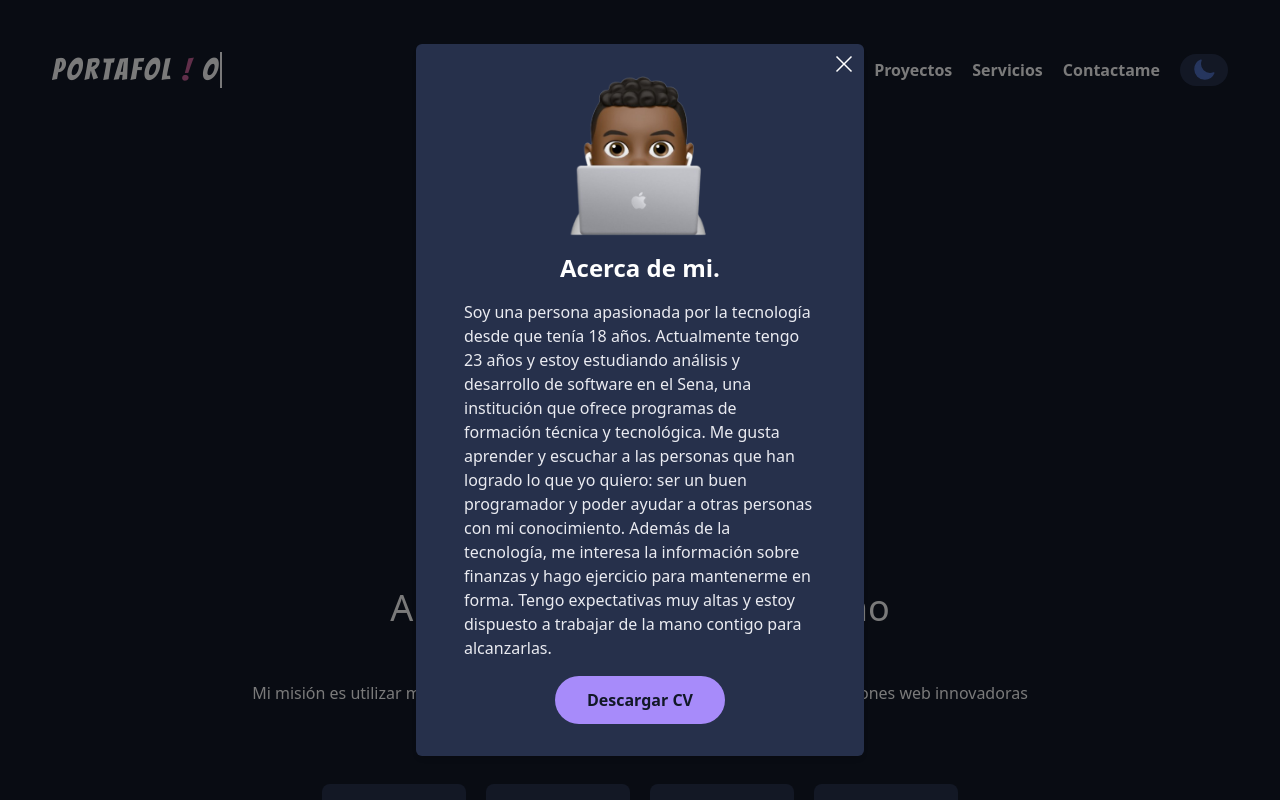
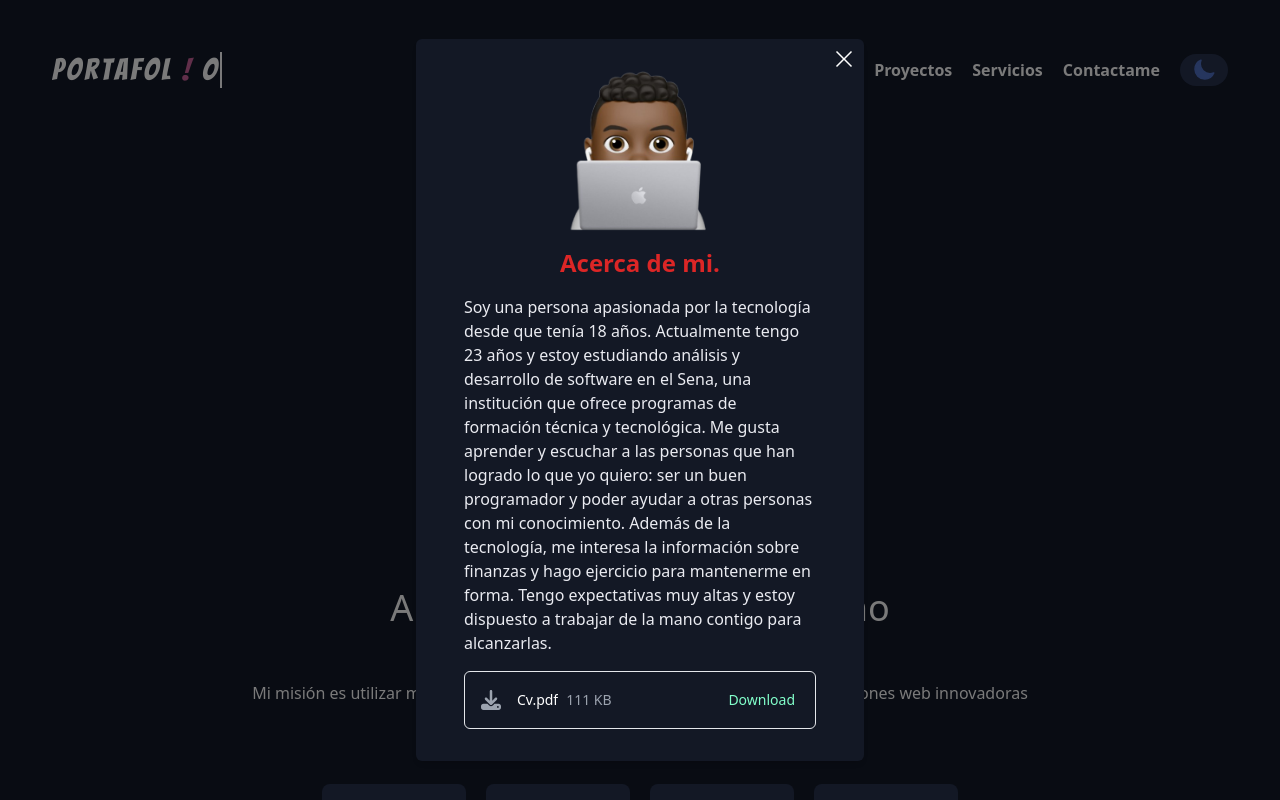
Before and after one commit to Arriaga00/portafolio-react, a React (Vite) app: page / in a window 1280 px wide. Both pictures are taken after a click on the link "Acerca de mi". Shown: the top 800 px of the page. Built offline with nearby package versions, Linux system fonts and the light colour scheme; some icons are missing; a web font is replaced by a local one.

Commit message:
retoque modal

```diff
--- a/src/components/modalAcercaDeMi.jsx
+++ b/src/components/modalAcercaDeMi.jsx
@@ -1,28 +1,35 @@
-import Cv from '../assets/cv.pdf'
-import Acerca from '../assets/acerca.png'
-import { useState, useEffect } from 'react';
+import Cv from "../assets/cv.pdf";
+import { FontAwesomeIcon } from "@fortawesome/react-fontawesome";
+import Acerca from "../assets/acerca.png";
+import { useState, useEffect } from "react";
+import { faDownload } from "@fortawesome/free-solid-svg-icons";
 
-const ModalAcercaDeMi = ({abrirModal,setAbrirModal}) => {
-  const [modalClass, setModalClass] = useState('scale-0');
+const ModalAcercaDeMi = ({ abrirModal, setAbrirModal }) => {
+  const [modalClass, setModalClass] = useState("scale-0");
   const [isVisible, setIsVisible] = useState(false);
 
   useEffect(() => {
     if (abrirModal) {
       setIsVisible(true);
-      setTimeout(() => setModalClass('scale-100'), 100);
+      setTimeout(() => setModalClass("scale-100"), 100);
     } else {
-      setModalClass('scale-0');
+      setModalClass("scale-0");
       setTimeout(() => setIsVisible(false), 500);
     }
   }, [abrirModal]);
 
   return (
     <>
-    { isVisible && (
+      {isVisible && (
         <div className="fixed inset-0 flex items-center justify-center z-50 transition-opacity duration-500 ease-in-out">
           <div className="absolute inset-0 bg-black opacity-50 transition-opacity duration-500 ease-in-out"></div>
-        <div className={`relative dark:bg-[#26304b] flex flex-col items-center max-w-lg gap-4 p-4 sm:p-6 rounded-md shadow-md transition-transform duration-500 ease-in-out transform ${modalClass} sm:py-8 sm:px-12 bg-[#f5f5f5] sm:w-3/4 sm:max-w-md`}>
-          <button className="absolute top-1 right-1 sm:top-2 sm:right-2" onClick={()=> setAbrirModal(false)}>
+          <div
+            className={`relative dark:bg-[#131825] flex flex-col items-center max-w-lg gap-4 p-4 sm:p-6 rounded-md shadow-md transition-transform duration-500 ease-in-out transform ${modalClass} sm:py-8 sm:px-12 bg-[#f5f5f5] sm:w-3/4 sm:max-w-md`}
+          >
+            <button
+              className="absolute top-1 right-1 sm:top-2 sm:right-2"
+              onClick={() => setAbrirModal(false)}
+            >
               <svg
                 xmlns="http://www.w3.org/2000/svg"
                 viewBox="0 0 512 512"
@@ -32,20 +39,50 @@ const ModalAcercaDeMi = ({abrirModal,setAbrirModal}) => {
                 <polygon points="427.314 107.313 404.686 84.687 256 233.373 107.314 84.687 84.686 107.313 233.373 256 84.686 404.687 107.314 427.313 256 278.627 404.686 427.313 427.314 404.687 278.627 256 427.314 107.313"></polygon>
               </svg>
             </button>
-            <span><img src={Acerca} alt="emoji" className='w-36 h-40'  /></span>
-          <h2 className="text-2xl font-bold leadi tracki">
-            Acerca de mi.
-          </h2>
+            <span>
+              <img src={Acerca} alt="emoji" className="w-36 h-40" />
+            </span>
+            <h2 className="text-2xl font-bold leadi tracki text-red-600">Acerca de mi.</h2>
             <p className="flex-1 text-start dark:text-[#eaebf1]">
-          Soy una persona apasionada por la tecnología desde que tenía 18 años. Actualmente tengo 23 años y estoy estudiando análisis y desarrollo de software en el Sena, una institución que ofrece programas de formación técnica y tecnológica. Me gusta aprender y escuchar a las personas que han logrado lo que yo quiero: ser un buen programador y poder ayudar a otras personas con mi conocimiento. Además de la tecnología, me interesa la información sobre finanzas y hago ejercicio para mantenerme en forma. Tengo expectativas muy altas y estoy dispuesto a trabajar de la mano contigo para alcanzarlas.
+              Soy una persona apasionada por la tecnología desde que tenía 18
+              años. Actualmente tengo 23 años y estoy estudiando análisis y
+              desarrollo de software en el Sena, una institución que ofrece
+              programas de formación técnica y tecnológica. Me gusta aprender y
+              escuchar a las personas que han logrado lo que yo quiero: ser un
+              buen programador y poder ayudar a otras personas con mi
+              conocimiento. Además de la tecnología, me interesa la información
+              sobre finanzas y hago ejercicio para mantenerme en forma. Tengo
+              expectativas muy altas y estoy dispuesto a trabajar de la mano
+              contigo para alcanzarlas.
             </p>
-          <a
-            href={Cv}
+            <div
+              role="list"
+              className=" rounded-md border border-gray-200 w-full"
+            >
+              <div className="flex items-center justify-between py-4 pl-4 pr-5 text-sm leading-6">
+                <div className="flex w-0 flex-1 items-center">
+                  <FontAwesomeIcon
+                    icon={faDownload}
+                    className="h-5 w-5 flex-shrink-0 text-gray-400"
+                    aria-hidden="true"
+                  />
+                  <div className="ml-4 flex min-w-0 flex-1 gap-2">
+                    <span className="truncate font-medium">
+                      Cv.pdf
+                    </span>
+                    <span className="flex-shrink-0 text-gray-400">111 KB</span>
+                  </div>
+                </div>
+                <div className="ml-4 flex-shrink-0">
+                  <a href={Cv}
                     download
-            className="px-8 py-3 font-semibold rounded-full bg-violet-400 text-gray-900 cursor-pointer"
+                    className="font-medium  hover:text-[#5ab28e] cursor-pointer text-[#82ffcb]"
                   >
-            Descargar CV
+                    Download
                   </a>
+                </div>
+              </div>
+            </div>
           </div>
         </div>
       )}
```
Lines whose indentation alone changed are shown as unchanged.
